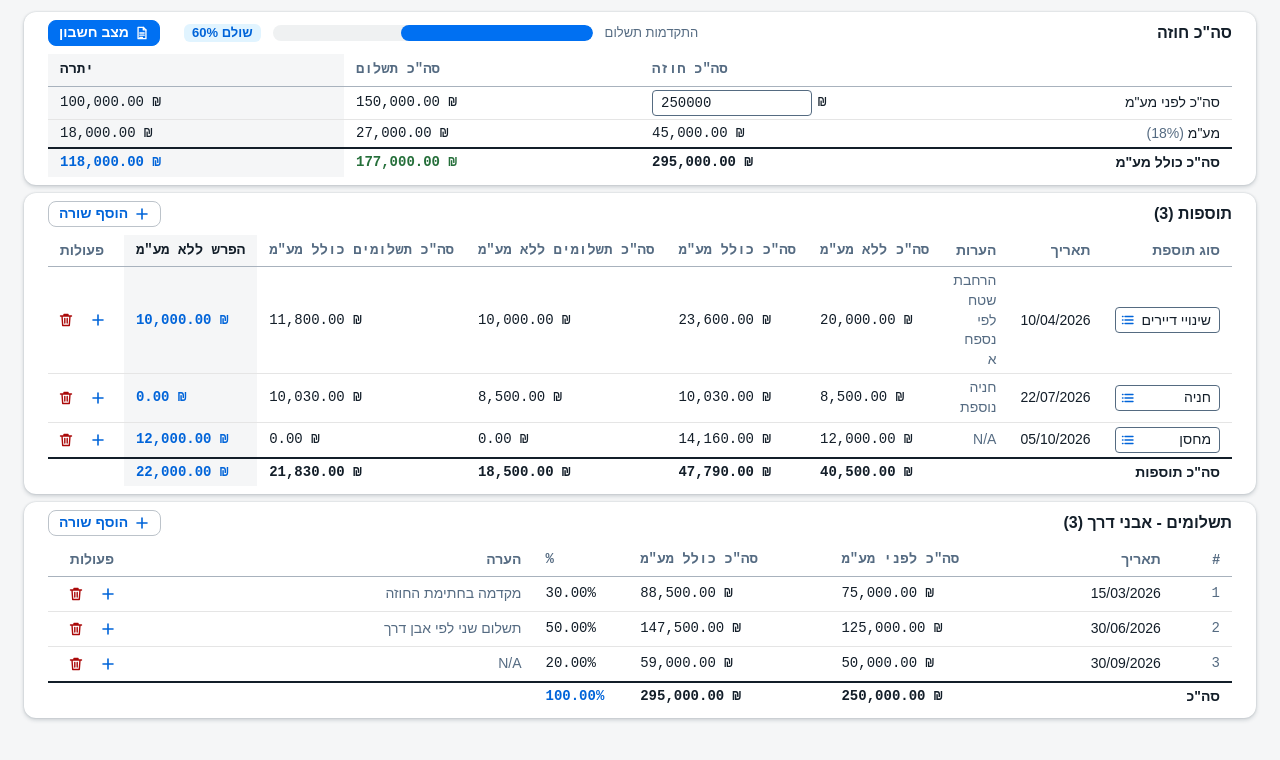
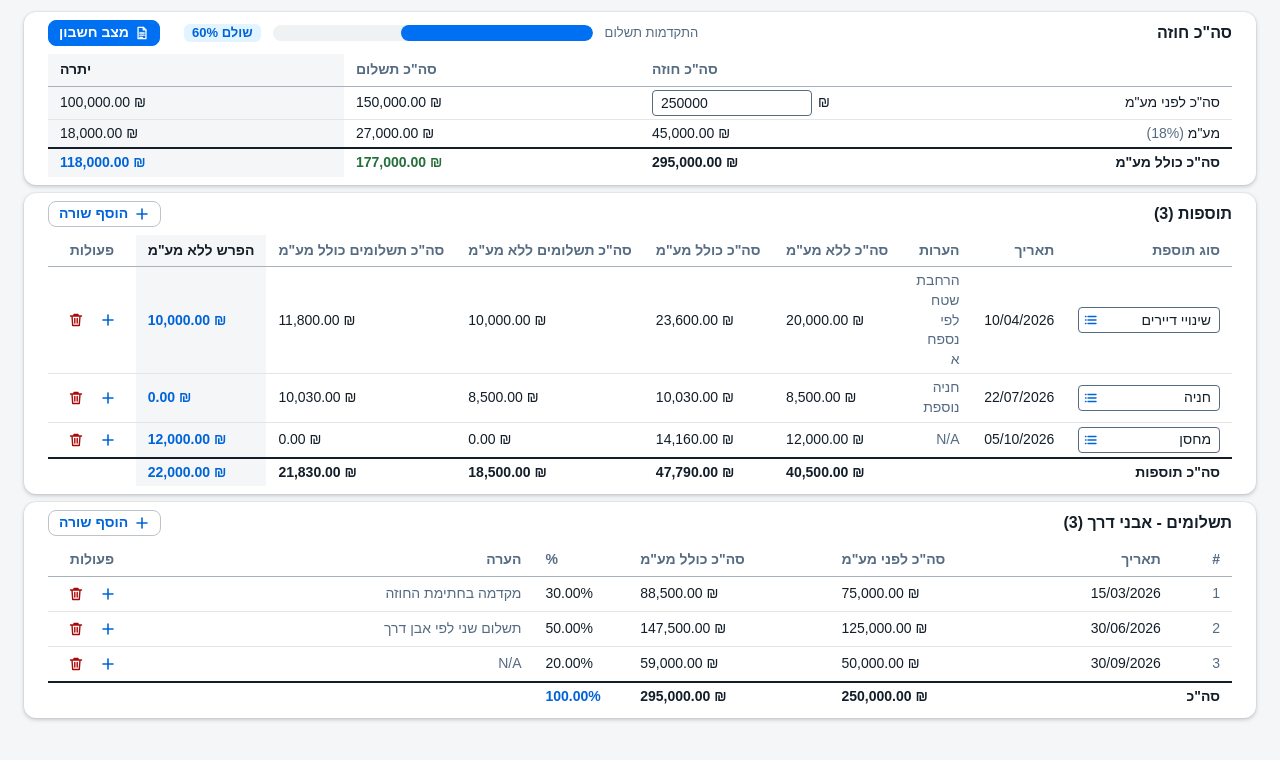
Before and after one commit to Idanabra/RE_Meshakent_Solution, a plain HTML site: page index.html in a window 1280 px wide. Drawn offline with Linux system fonts and the light colour scheme.

Commit message:
Add files via upload

```diff
--- a/index.html
+++ b/index.html
@@ -18,13 +18,13 @@
   .card{background:#fff;border-radius:12px;box-shadow:var(--shadow0);padding:8px 24px;display:flex;flex-direction:column;gap:8px}
   .card-head{display:flex;align-items:center;justify-content:space-between;gap:16px;min-height:26px}
   h2{margin:0;font-size:16px;font-weight:700}
-  .mono{font-family:"72Mono","72",monospace}
+  .mono{font-variant-numeric:tabular-nums}
   .table-box{overflow-x:auto}
   table{width:100%;border-collapse:collapse;font-size:14px}
   th,td{padding:4px 12px}
   thead th{padding:6px 12px;font-weight:600;color:var(--muted);border-bottom:1px solid var(--head-line);text-align:right;white-space:nowrap}
   tbody td,tbody th{border-bottom:1px solid var(--line)}
-  .num{text-align:left;direction:ltr;font-family:"72Mono","72",monospace;white-space:nowrap}
+  .num{text-align:left;direction:ltr;font-variant-numeric:tabular-nums;white-space:nowrap}
   .date{direction:ltr;text-align:right;white-space:nowrap}
   .hl{background:var(--page)}
   .strong{font-weight:700}
@@ -65,7 +65,7 @@
   .vh-item{width:100%;display:flex;align-items:center;gap:16px;padding:0 24px;height:32px;border:none;border-bottom:1px solid var(--line);background:#fff;color:var(--ink);font:inherit;font-size:14px;text-align:right;cursor:pointer}
   .vh-item:hover{background:#eaecee}
   .vh-item[aria-selected="true"]{background:var(--info-bg)}
-  .vh-item .code{width:80px;flex:none;font-family:"72Mono","72",monospace;color:var(--muted)}
+  .vh-item .code{width:80px;flex:none;font-variant-numeric:tabular-nums;color:var(--muted)}
   @media (max-width:720px){
     .wrap{padding:12px 16px}
     .card{padding:8px 12px}
@@ -220,7 +220,7 @@
       ro("פרויקט", "מתחם דפנה") + ro("לקוח", "M093") + ro("שם לקוח", "בן-יורם אלעד נתנאל") + ro("חוזה", "M/145") +
       '<div class="frow"><span class="lbl">תוספת</span><button type="button" class="field vh-field grow" aria-haspopup="dialog" aria-label="תוספת: ' + esc(d.addition || "ללא") + '" data-act="vh-dlg"><span>' + esc(d.addition || "ללא") + '</span>' + ICON.list + '</button></div>' +
       inp("dlg-date", "תאריך", "date", 'placeholder="dd/mm/yyyy" style="direction:ltr;text-align:right"') +
-      ro("מספר", d.at + 1, 'style="font-family:\'72Mono\',\'72\',monospace"') +
+      ro("מספר", d.at + 1, 'style="font-variant-numeric:tabular-nums"') +
       inp("dlg-note", "הערה", "note") +
       '</div><div class="dlg-col">' +
       ro("מטבע", CURRENCY) +
```
